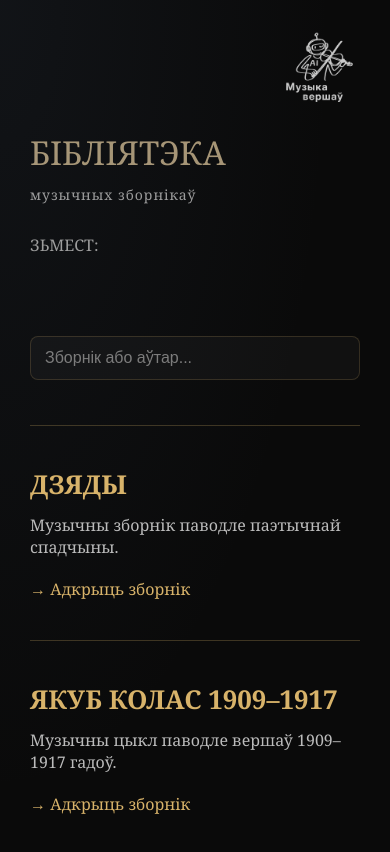
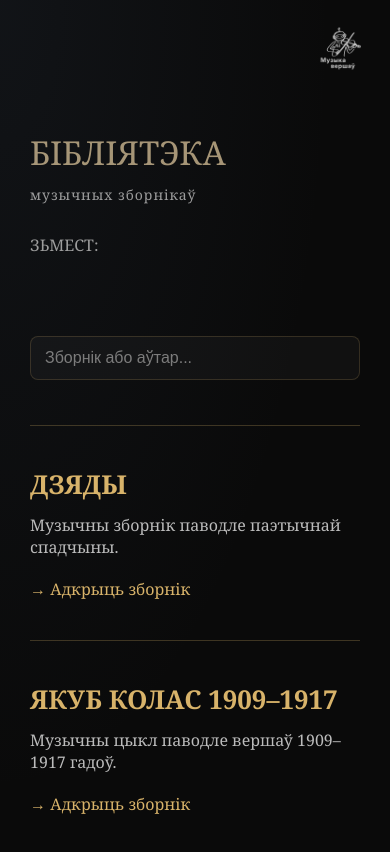
Before and after one commit to muzykaviersau/bibliateka, a plain HTML site: page index.html in a window 390 px wide. Shown: the top 852 px of the page. Drawn offline with Linux system fonts and the light colour scheme.

Commit message:
Абнаўленьне library homepagя02

```diff
--- a/index.html
+++ b/index.html
@@ -179,9 +179,12 @@
 
       @media (max-width: 900px) {
         .project-brand {
-          position: absolute;
+          position: fixed;
           top: 20px;
           right: 17px;
+        }
+        .mv-logo {
+          height: 60px;
         }
         .social-icons {
           left: 75%;
```
